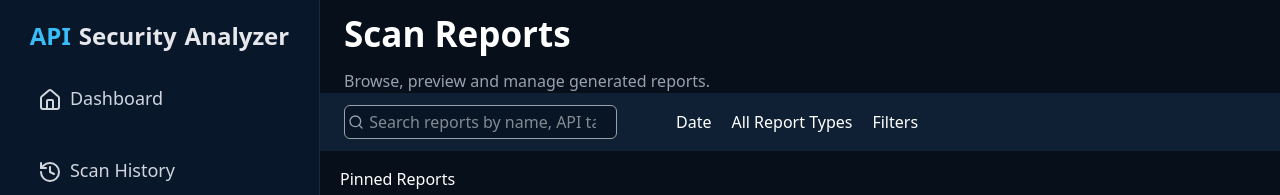
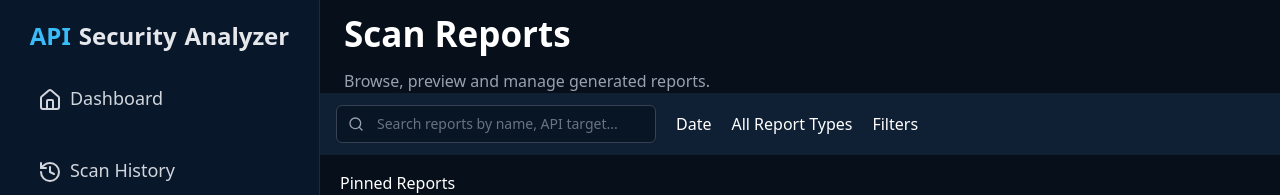
Before and after one commit to Jenushan44/api-security-analyzer, a Next.js app in the folder frontend/: page /reports in a window 1280 px wide. Shown: the top 195 px of the page. Built offline with nearby package versions, Linux system fonts and the light colour scheme; no server answers.

Commit message:
style: add styling to search bar in scan reports

```diff
--- a/frontend/app/reports/page.tsx
+++ b/frontend/app/reports/page.tsx
@@ -103,7 +103,7 @@ export default function ScanRecordPage() {
 
           <div className="relative w-80">
             <Search size={16} className="absolute left-3 top-1/2 -translate-y-1/2 text-gray-400" />
-            <input className="ml-2 border border-gray-400 py-1 px-5 bg-[#071525] text-white rounded-md" value={searchTerm} onChange={(e) => setSearchTerm(e.target.value)} placeholder=" Search reports by name, API target..."></input>
+            <input className="w-full border border-gray-700 bg-[#071525] text-white rounded-md py-2 pl-10 pr-3 text-sm placeholder-gray-500" value={searchTerm} onChange={(e) => setSearchTerm(e.target.value)} placeholder="Search reports by name, API target..."></input>
           </div>
 
           <p>Date</p>
```
